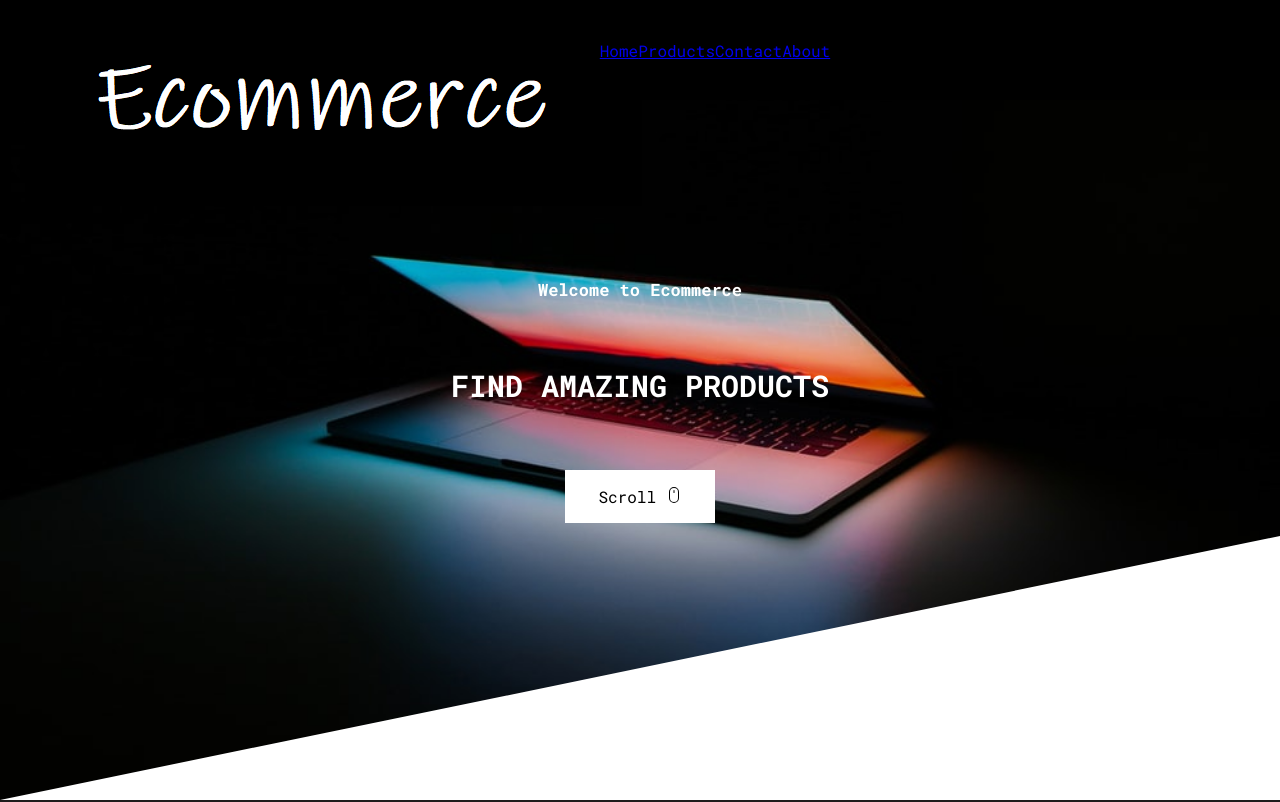
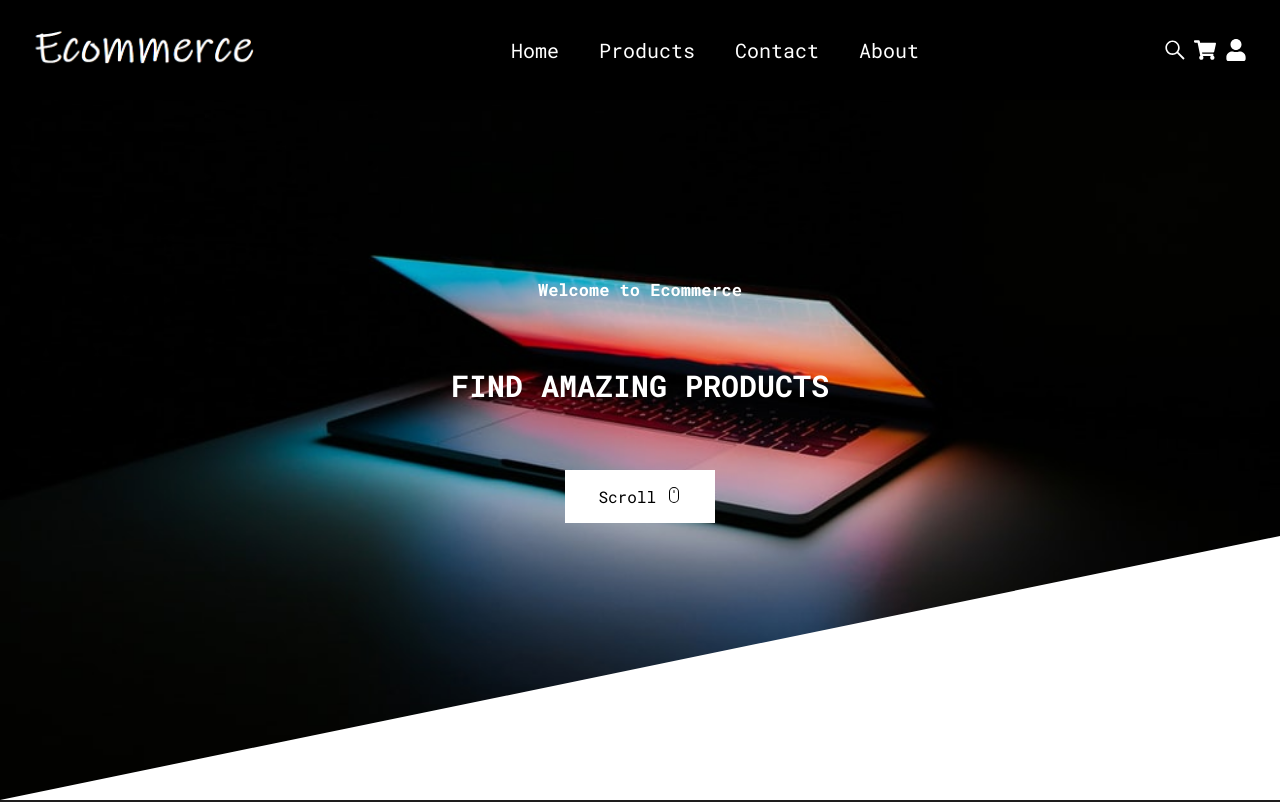
Before and after one commit to gszcode/App, a React (Create React App) app in the folder frontend/: page / in a window 1280 px wide. Shown: the top 802 px of the page. Built offline with nearby package versions, Linux system fonts and the light colour scheme.

Commit message:
correción de nombres de clases

```diff
--- a/frontend/src/components/Navbar/Navbar.jsx
+++ b/frontend/src/components/Navbar/Navbar.jsx
@@ -5,28 +5,28 @@ import './Navbar.scss'
 
 export const Navbar = () => {
   return (
-    <nav className="navbar">
-      <div className="navbar__image">
-        <img src={logo} alt="Logo" className="navbar__image--logo" />
+    <nav className="navbar navbar__mobile">
+      <div className="navbar__image navbar__image--mobile">
+        <img src={logo} alt="Logo" className="navbar__image__logo" />
       </div>
       <div className="navbar__menu">
-        <Link className="navbar__menu--link" to="/">
+        <Link className="navbar__menu__link" to="/">
           Home
         </Link>
-        <Link className="navbar__menu--link" to="/products">
+        <Link className="navbar__menu__link" to="/products">
           Products
         </Link>
-        <Link className="navbar__menu--link" to="/contact">
+        <Link className="navbar__menu__link" to="/contact">
           Contact
         </Link>
-        <Link className="navbar__menu--link" to="/about">
+        <Link className="navbar__menu__link" to="/about">
           About
         </Link>
       </div>
       <div className="navbar__icons">
-        <FaSistrix className="navbar__icons--item" />
-        <FaShoppingCart className="navbar__icons--item" />
-        <FaUser className="navbar__icons--item" />
+        <FaSistrix className="navbar__icons__item" />
+        <FaShoppingCart className="navbar__icons__item" />
+        <FaUser className="navbar__icons__item" />
       </div>
     </nav>
   )
```
